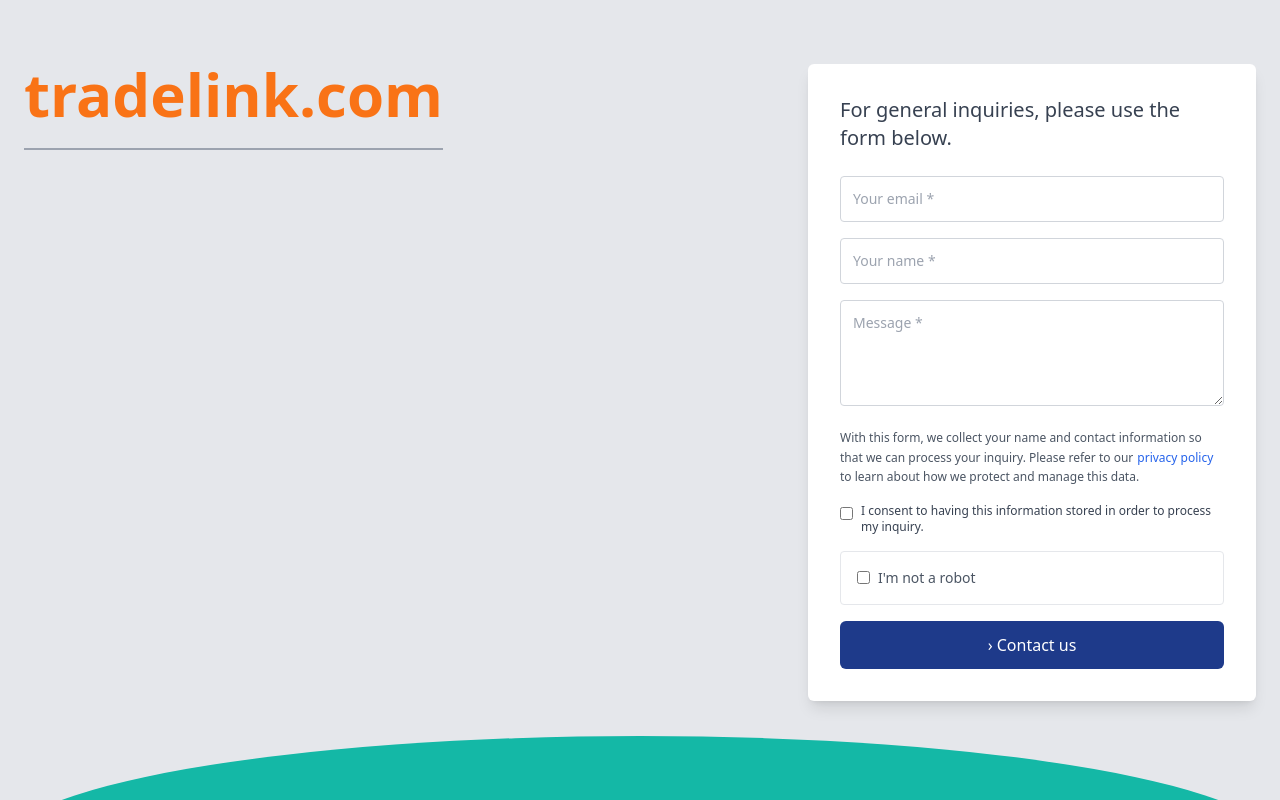
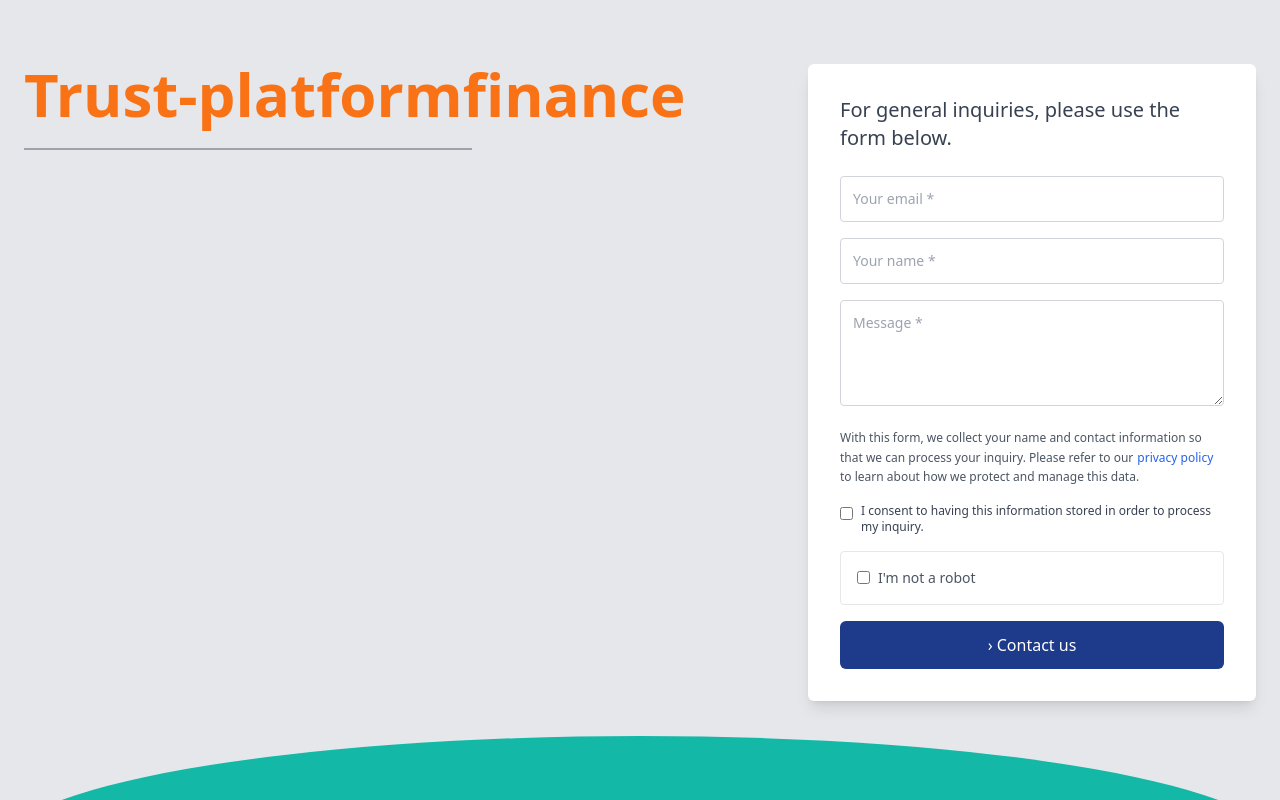
Before and after one commit to godwininyene/trust-platformfinance, a React (Vite) app: page / in a window 1280 px wide. Built offline with nearby package versions, Linux system fonts and the light colour scheme; no server answers.

Commit message:
WIP: Change renewal site name

```diff
--- a/src/pages/Renewal.jsx
+++ b/src/pages/Renewal.jsx
@@ -24,7 +24,7 @@
         {/* LEFT */}
         <div className="w-full lg:w-auto">
           <h1 className="text-4xl sm:text-5xl lg:text-6xl font-bold text-orange-500">
-            tradelink.com
+            Trust-platformfinance
           </h1>
 
           <div className="w-full max-w-md h-[2px] bg-gray-400 mt-6"></div>
```
